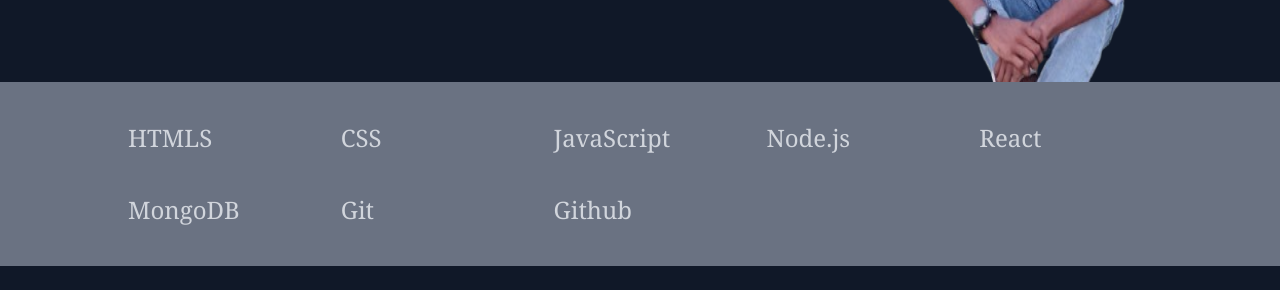
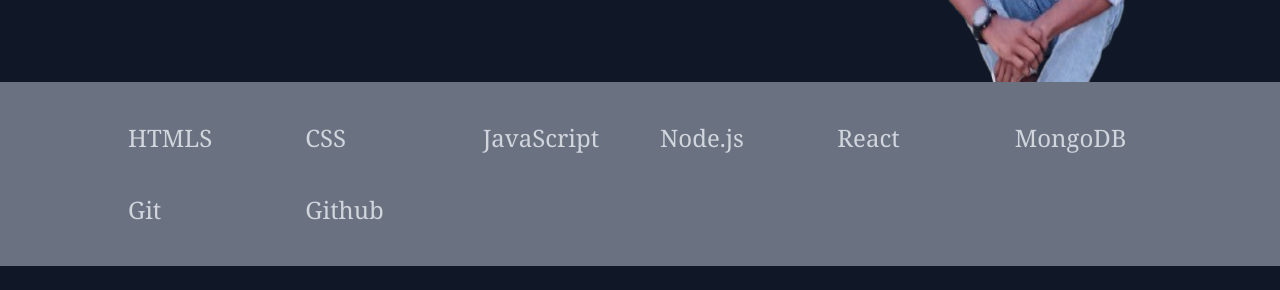
Before and after one commit to aliraj15dev/My-Portfolio, a plain HTML site: page index.html in a window 1280 px wide. Shown: the part 510-800 px from the top of the page. Drawn offline with nearby package versions, Linux system fonts and the light colour scheme.

Commit message:
change skills sections grid-col-4 to grid-col-3

```diff
--- a/index.html
+++ b/index.html
@@ -58,7 +58,7 @@
         <!-- skills section start -->
         <div class="sm:max-w-full bg-gray-500">
 
-            <ul class="max-w-9/10 md:max-w-8/10 m-auto text-2xl text-gray-300 grid grid-cols-4 py-10 gap-10 sm:grid sm:grid-cols-5 sm:gap-10 md:grid md:grid-cols-5">
+            <ul class="max-w-9/10 md:max-w-8/10 m-auto text-2xl text-gray-300 grid grid-cols-3 py-10 gap-10 sm:grid-cols-5 sm:gap-10 md:grid-cols-5 lg:grid-cols-6">
 
             <li><a href="#">HTMLS</a></li>
             <li><a href="#">CSS</a></li>
```
